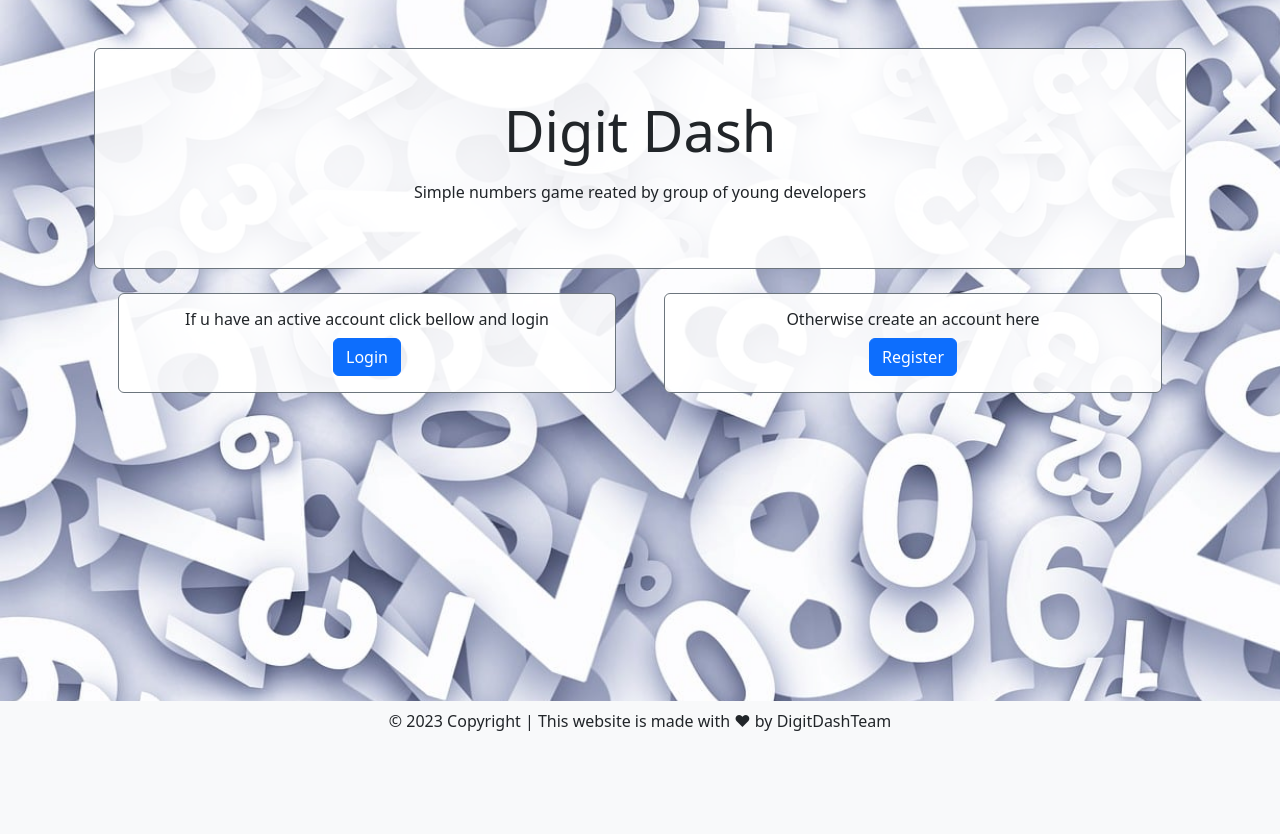
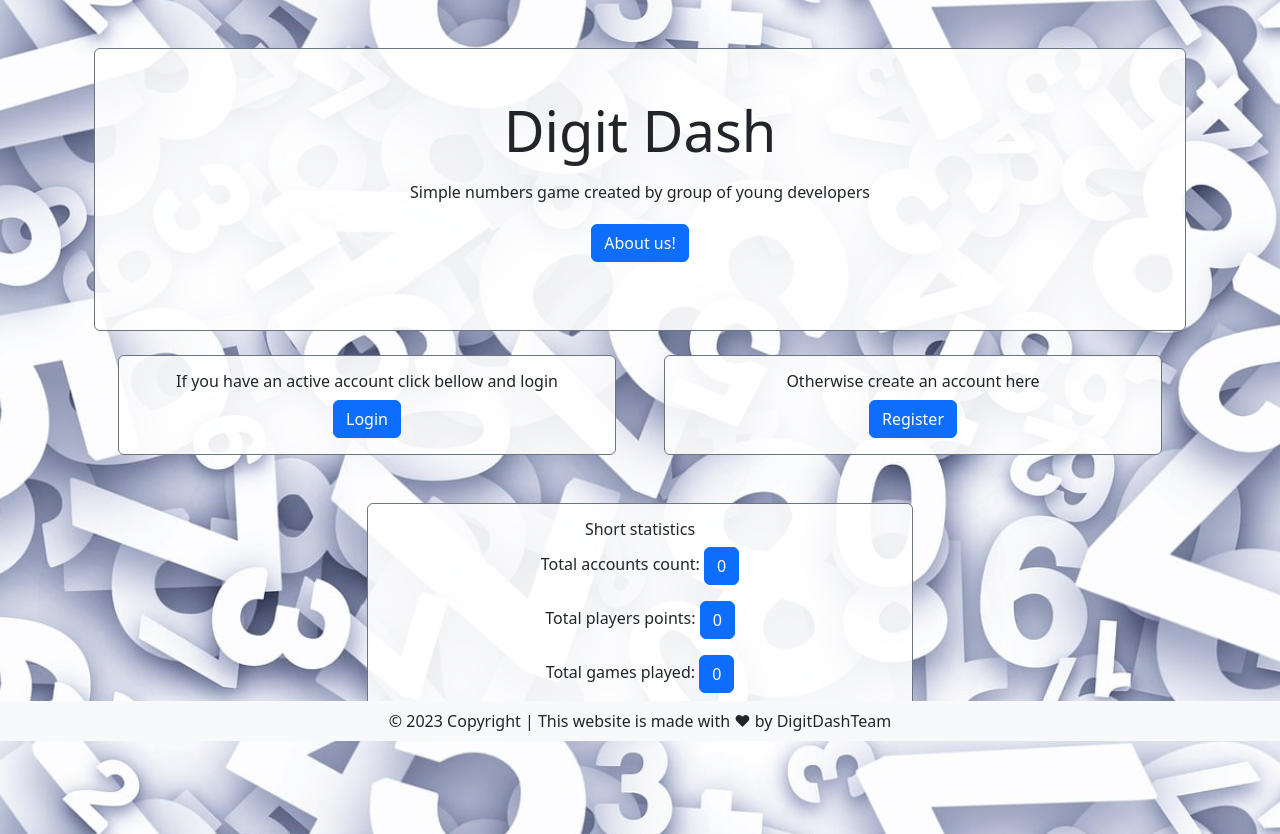
Before and after one commit to Kowal1996/Digit_Dash, a Django app: page / in a window 1280 px wide. Shown: the part 59-893 px from the top of the page. Before the commit the page ends 790 px from the top, so only its background shows below. Run offline with Django 4.2, Linux system fonts and the light colour scheme; data that the repository does not hold is empty.

Commit message:
modyfied home view and template

```diff
--- a/accounts/templates/home.html
+++ b/accounts/templates/home.html
@@ -9,6 +9,18 @@
    {% if user.is_authenticated %}
       <div class="jumbotron">
          <div class="container">
+            <div class="row">
+               <div class="card background-white rounded-2 border border-secondary">
+                  <div class="col mb-5 ">
+                     <p class="display-4 text-center mt-5">Digit Dash</p>
+                     <p class="display-7 text-center">Simple numbers game created by group of young developers</p>
+                     <p class="text-center"><a class="btn btn-primary m-1"
+                        href="#">About us!</a></p>
+                  </div>
+               </div>
+            </div>
+         </div>
+         <div class="container mt-4">
             <div class="row">
                <div class="card background-white border border-secondary">
                   <div class="col mb-5">
@@ -23,17 +35,29 @@
 
       <div class="container">
          <div class="row">
-            <div class="col background-white m-4 text-center rounded-2 border border-secondary">
+            <div class="col background-white mt-4 mx-4 text-center rounded-2 border border-secondary">
                <h6 class="mt-3">Check out rules before start</h6>
                <p><a class="btn btn-primary" href="{% url 'gameRules' %}">Rules</a></p>
             </div>
-            <div class="col background-white m-4 text-center rounded-2 border border-secondary">
+            <div class="col background-white mt-4 mx-4 text-center rounded-2 border border-secondary">
+               <h6 class="mt-3">The newest game</h6>
+               <p><a class="btn btn-primary" href="{% url 'gameOneOutOfTwenty' %}">Play now</a></p>
+            </div>
+         </div>
+      </div>
+      <div class="container">
+         <div class="row">
+            <div class="col background-white mt-4 mx-4 text-center rounded-2 border border-secondary">
                <h6 class="mt-3">List of our top players</h6>
+               <p>Top player: <span class="btn btn-primary fw-bold">{{top_player}}</span></p>
+               <h6>See more bellow</h6>
                <p><a class="btn btn-primary" href="{% url 'leaderboards' %}">Leaderboard</a></p>
             </div>
-            <div class="col background-white m-4 text-center rounded-2 border border-secondary">
-               <h6 class="mt-3">The newest game</h6>
-               <p><a class="btn btn-primary" href="{% url 'gameOneOutOfTwenty' %}">Play now</a></p>
+            <div class="col background-white mt-4 mx-4 text-center rounded-2 border border-secondary">
+               <h6 class="mt-3">Short statistics</h6>
+               <p>Total accounts count: <span class="btn btn-primary">{{users}}</span></p>
+               <p>Total players points: <span class="btn btn-primary">{{total_points}}</span></p>
+               <p>Total games played: <span class="btn btn-primary">{{games}}</span></p>
             </div>
          </div>
       </div>
@@ -44,7 +68,9 @@
                <div class="card background-white rounded-2 border border-secondary">
                   <div class="col mb-5 ">
                      <p class="display-4 text-center mt-5">Digit Dash</p>
-                     <p class="display-7 text-center">Simple numbers game reated by group of young developers</p>
+                     <p class="display-7 text-center">Simple numbers game created by group of young developers</p>
+                     <p class="text-center"><a class="btn btn-primary m-1"
+                        href="#">About us!</a></p>
                   </div>
                </div>
             </div>
@@ -53,7 +79,7 @@
       <div class="container">
          <div class="row">
             <div class="col background-white m-4 text-center rounded-2 border border-secondary">
-               <h6 class="mt-3">If u have an active account click bellow and login</h6>
+               <h6 class="mt-3">If you have an active account click bellow and login</h6>
                <p><a class="btn btn-primary" href="{% url 'loginUser' %}">Login</a></p>
             </div>
             <div class="col background-white m-4 text-center rounded-2 border border-secondary">
@@ -62,6 +88,16 @@
             </div>
          </div>
       </div>
+      <div class="container">
+         <div class="row justify-content-center">
+            <div class="col-md-6 background-white m-4 text-center rounded-2 border border-secondary">
+               <h6 class="mt-3">Short statistics</h6>
+               <p>Total accounts count: <span class="btn btn-primary">{{users}}</span></p>
+               <p>Total players points: <span class="btn btn-primary">{{total_points}}</span></p>
+               <p>Total games played: <span class="btn btn-primary">{{games}}</span></p>
+            </div>
+         </div>
+      </div>
    {% endif %}
 </div>
 {% endblock content %}
--- a/accounts/views.py
+++ b/accounts/views.py
@@ -10,6 +10,7 @@ from datetime import datetime
 from django.contrib.auth.forms import AuthenticationForm
 from django.contrib.auth import authenticate, login, logout
 from django.contrib.auth.decorators import login_required
+from lottoGames.models import OneOutOfTwenty
 
 
 
@@ -59,7 +60,15 @@ def validate_age(birth_date):
 
 
 def home(request):
-    return render(request, 'home.html')
+    users = User.objects.filter(is_active=True).count()
+    profiles = Profile.objects.all()
+    top_player = Profile.objects.order_by('-account_balance').first()
+    games = OneOutOfTwenty.objects.all().count()
+    total_points = 0
+    for profile in profiles:
+        total_points += profile.account_balance
+
+    return render(request, 'home.html', {'users':users, 'games':games, 'total_points':total_points, 'top_player':top_player})
 
 def register(request):
     if request.method == 'GET':
```
